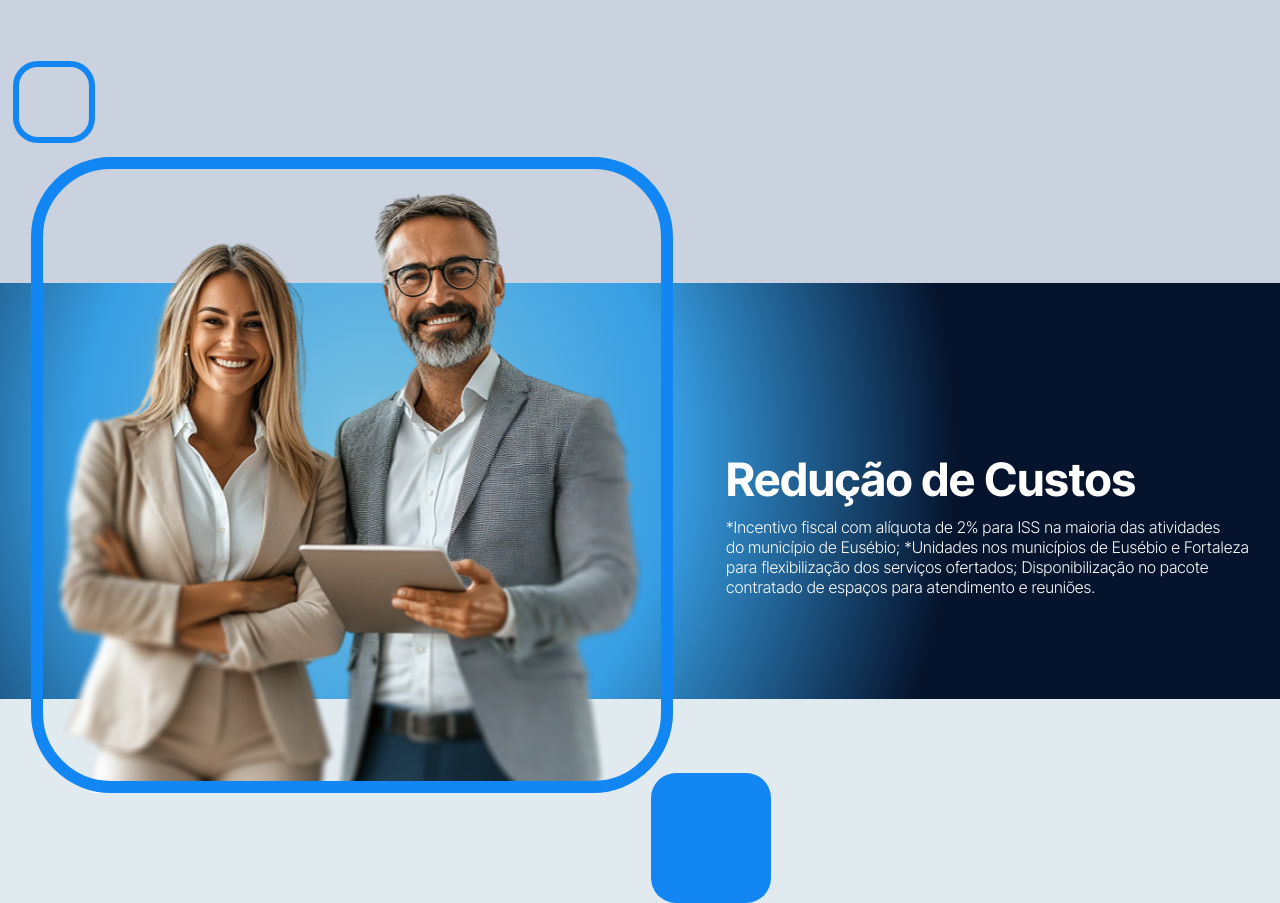
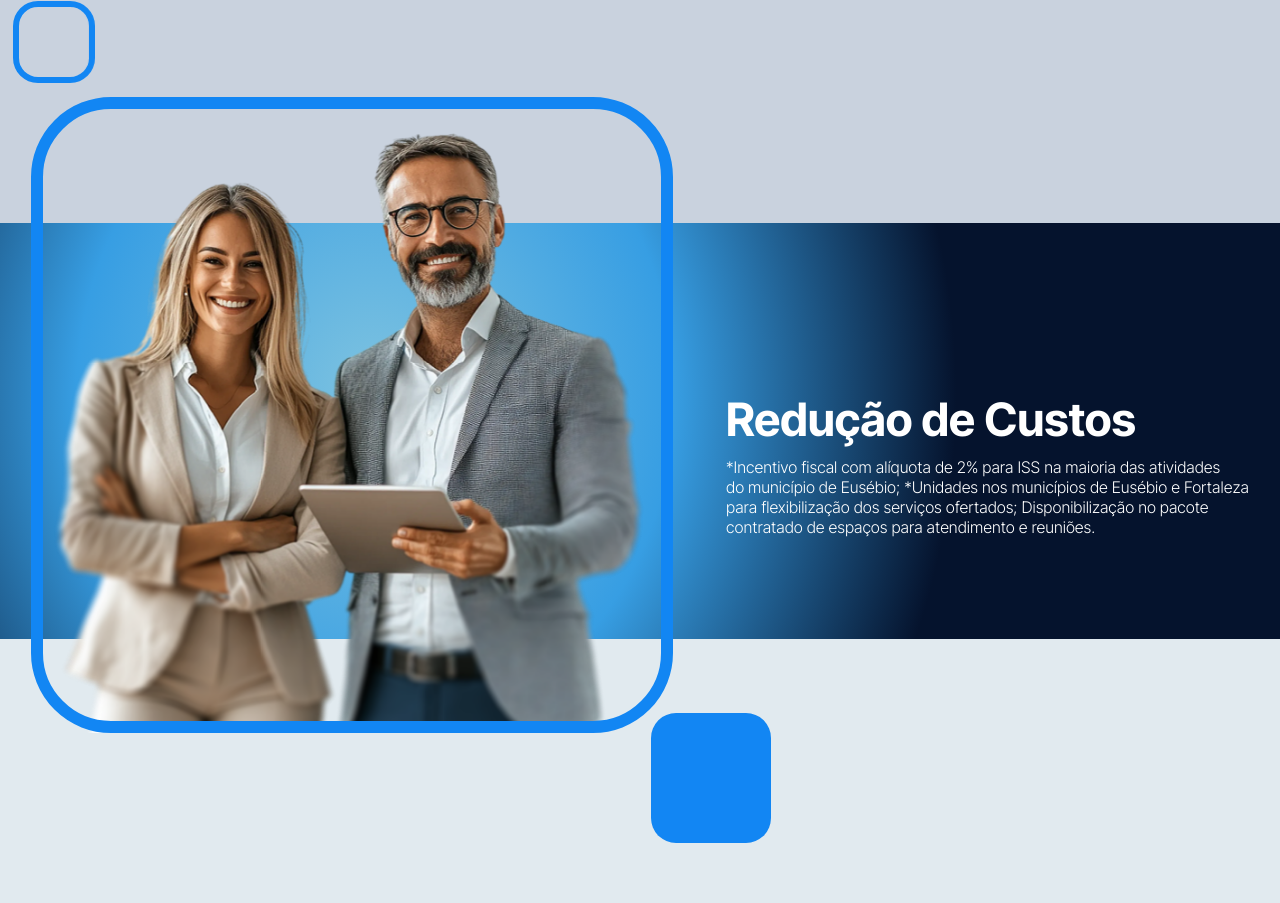
Before and after one commit to kleyton-ferreira/Landing-Page-Escempe, a website: page index.html in a window 1280 px wide. Shown: the part 4445-5348 px from the top of the page. After the commit the page ends 5288 px from the top, so only its background shows below. Drawn offline with nearby package versions, Linux system fonts and the light colour scheme; a script that the page names is missing; a web font is replaced by a local one.

```diff
--- a/components/css/index.css
+++ b/components/css/index.css
@@ -657,7 +657,7 @@
     #379ee3 51.44%,
     #05132d 100%
   );
-  margin-top: 320px;
+  top: 260px;
 }
 
 .banner-two-content {
```
